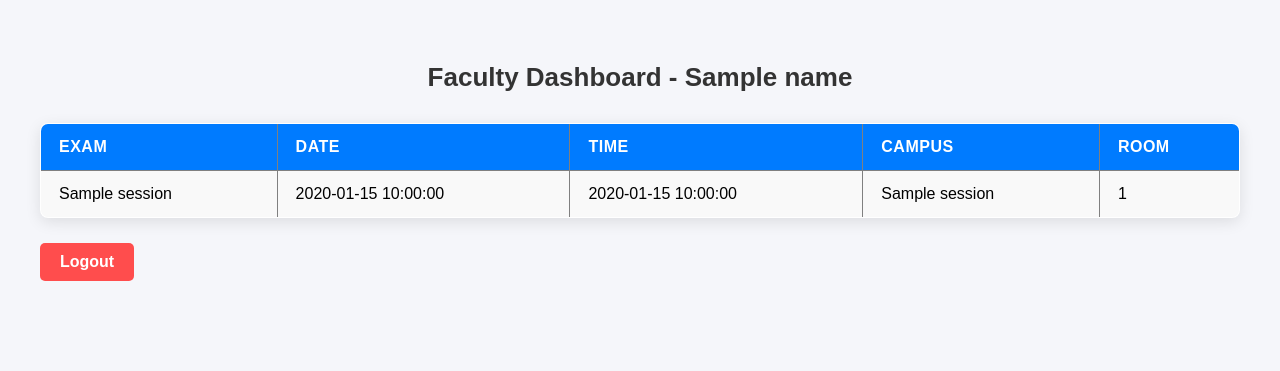
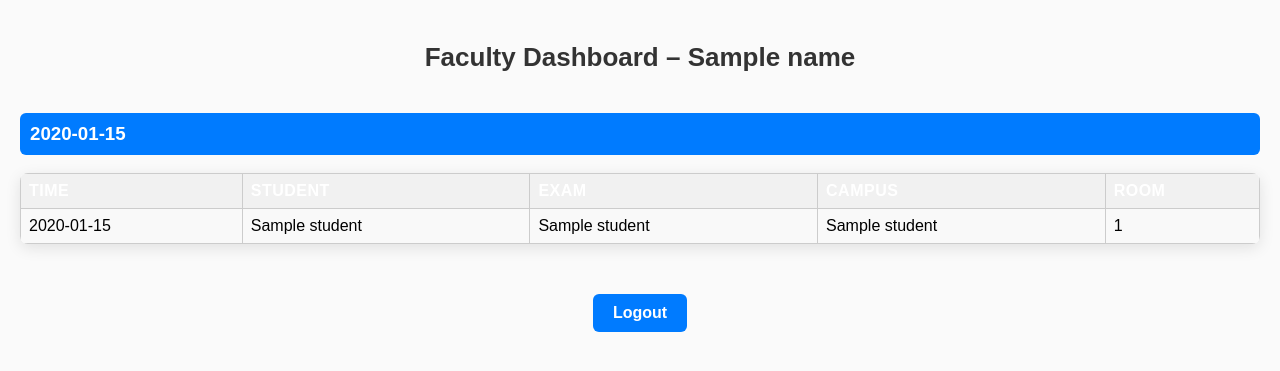
Before and after one commit to Scrumpossible/ExamRegistration, a Flask app: template Templates/faculty_home.html in a window 1280 px wide. Shown: the top 371 px of the page. Run offline with Flask 3, Linux system fonts and the light colour scheme; the template is opened without the code that fills it: most values are stand-ins (such as "Sample title", 1, 10 or a date in 2020).

Commit message:
Faculty page
Faculty dashboard working but needs tweaking

```diff
--- a/Templates/faculty_home.html
+++ b/Templates/faculty_home.html
@@ -4,29 +4,97 @@
     <meta charset="UTF-8">
     <meta name="viewport" content="width=device-width, initial-scale=1.0">
     <title>Faculty Dashboard</title>
-    <link rel="stylesheet" href="{{url_for('static', filename='faculty.css')}}">
+    <link rel="stylesheet" href="{{ url_for('static', filename='faculty.css') }}">
+    <style>
+        body {
+            font-family: Arial, sans-serif;
+            background-color: #fafafa;
+            padding: 20px;
+        }
+        h2 {
+            text-align: center;
+            margin-bottom: 30px;
+        }
+        h3 {
+            background-color: #007bff;
+            color: white;
+            padding: 10px;
+            border-radius: 6px;
+            margin-top: 40px;
+        }
+        table {
+            width: 100%;
+            border-collapse: collapse;
+            margin-top: 10px;
+            margin-bottom: 30px;
+        }
+        th, td {
+            border: 1px solid #ccc;
+            padding: 8px;
+            text-align: left;
+        }
+        th {
+            background-color: #f1f1f1;
+        }
+        .empty {
+            color: #888;
+            text-align: center;
+            font-style: italic;
+        }
+        a {
+            display: inline-block;
+            margin-top: 20px;
+            background-color: #007bff;
+            color: white;
+            padding: 10px 20px;
+            text-decoration: none;
+            border-radius: 6px;
+        }
+        a:hover {
+            background-color: #0056b3;
+        }
+    </style>
 </head>
 <body>
-    <h2>Faculty Dashboard - {{ name }}</h2>
-<table border="1">
+    <h2>Faculty Dashboard – {{ name }}</h2>
+
+    {% if schedule %}
+        {% for date, timeslots in schedule.items() %}
+            <h3>{{ date }}</h3>
+            <table>
                 <tr>
+                    <th>Time</th>
+                    <th>Student</th>
                     <th>Exam</th>
-  <th>Date</th>
-  <th>Time</th>
                     <th>Campus</th>
                     <th>Room</th>
                 </tr>
-{% for s in sessions %}
+                {% for time, students in timeslots.items() %}
+                    {% if students %}
+                        {% for s in students %}
                         <tr>
-  <td>{{ s.name }}</td>
-  <td>{{ s.session_date }}</td>
-  <td>{{ s.session_time }}</td>
+                            <td>{{ time }}</td>
+                            <td>{{ s.student_name }}</td>
+                            <td>{{ s.exam_name }}</td>
                             <td>{{ s.campus_name }}</td>
                             <td>{{ s.room_number }}</td>
                         </tr>
                         {% endfor %}
+                    {% else %}
+                        <tr>
+                            <td>{{ time }}</td>
+                            <td colspan="4" class="empty">No exams scheduled</td>
+                        </tr>
+                    {% endif %}
+                {% endfor %}
             </table>
-<a href="/">Logout</a>
+        {% endfor %}
+    {% else %}
+        <p style="text-align:center;">No upcoming exams scheduled.</p>
+    {% endif %}
 
+    <div style="text-align:center;">
+        <a href="/logout">Logout</a>
+    </div>
 </body>
 </html>
--- a/app.py
+++ b/app.py
@@ -22,7 +22,57 @@ def home():
 def faculty_home():
     if 'user_id' not in session or session.get('role') != 'faculty':
         return redirect('/login')
-    return render_template('faculty_home.html')
+
+    faculty_name = session.get('name', 'Faculty')
+    today = date.today()
+
+    db = get_db_connection()
+    cursor = db.cursor(dictionary=True)
+
+    cursor.execute("""
+        SELECT s.session_date, s.session_time, e.name AS exam_name,
+               l.campus_name, l.room_number, u.full_name AS student_name
+        FROM exam_sessions s
+        JOIN registrations r ON r.session_id = s.id
+        JOIN users u ON r.user_id = u.id
+        JOIN exams e ON s.exam_id = e.id
+        JOIN locations l ON s.location_id = l.id
+        WHERE s.session_date >= %s
+        ORDER BY s.session_date, s.session_time, u.full_name
+    """, (today,))
+
+    results = cursor.fetchall()
+    cursor.close()
+    db.close()
+
+    # --- Build schedule dictionary safely ---
+    schedule = {}
+    for row in results:
+        session_date = row['session_date']
+        session_time = row['session_time']
+
+        # Handle MySQL TIME fields that may come as timedelta
+        if isinstance(session_time, timedelta):
+            session_time = (datetime.min + session_time).time()
+
+        if session_date is None or session_time is None:
+            continue  # Skip incomplete rows
+
+        date_str = session_date.strftime("%Y-%m-%d")
+        time_str = session_time.strftime("%I:%M %p")
+
+        # Initialize day structure if missing
+        if date_str not in schedule:
+            schedule[date_str] = {f"{hour:02d}:00 AM" if hour < 12 else f"{hour-12:02d}:00 PM": []
+                                  for hour in range(8, 17)}
+
+        # Append student info to correct time slot
+        if time_str not in schedule[date_str]:
+            schedule[date_str][time_str] = []
+
+        schedule[date_str][time_str].append(row)
+
+    return render_template('faculty_home.html', name=faculty_name, schedule=schedule)
 
 @app.route('/login', methods=['GET', 'POST'])
 def login():
@@ -146,8 +196,6 @@ def remove_registration():
     return redirect('/student_home')
 
 # ---------- Exam Registration Page ----------
-from datetime import date, datetime, time, timedelta
-
 @app.route('/exam_register', methods=['GET', 'POST'])
 def exam_register():
     if 'user_id' not in session or session.get('role') != 'student':
@@ -167,6 +215,7 @@ def exam_register():
         if count >= 3:
             cursor.close()
             db.close()
+            flash("You have already registered for 3 exams.")
             return redirect('/student_home')
 
         # Check if session is full
@@ -175,6 +224,7 @@ def exam_register():
         if reg_count >= 20:
             cursor.close()
             db.close()
+            flash("That session is full.")
             return redirect('/exam_register')
 
         # Insert registration
@@ -182,6 +232,7 @@ def exam_register():
         db.commit()
         cursor.close()
         db.close()
+        flash("Exam registered successfully!")
         return redirect('/student_home')
 
     # --- GET: show registration form ---
@@ -191,7 +242,6 @@ def exam_register():
     cursor.execute("SELECT * FROM locations")
     locations = cursor.fetchall()
 
-    # Get upcoming sessions
     today = date.today()
     now = datetime.now().time()
 
@@ -208,30 +258,34 @@ def exam_register():
     """, (today,))
     sessions = cursor.fetchall()
 
-    # Filter out full or past timeslots and convert date/time to strings
     available_sessions = []
     for s in sessions:
-        session_time = s['session_time']
-        if isinstance(session_time, timedelta):
-            session_time = (datetime.min + session_time).time()
-        # Skip past times today
+        # Convert string date/time to Python types if necessary
+        if isinstance(s['session_date'], str):
+            s['session_date'] = datetime.strptime(s['session_date'], "%Y-%m-%d").date()
+        if isinstance(s['session_time'], timedelta):
+            s['session_time'] = (datetime.min + s['session_time']).time()
+        elif isinstance(s['session_time'], str):
+            s['session_time'] = datetime.strptime(s['session_time'], "%H:%M:%S").time()
+
+        # Skip full sessions or past times today
         if s['reg_count'] >= 20:
             continue
-        if s['session_date'] == today and session_time <= now:
+        if s['session_date'] == today and s['session_time'] <= now:
             continue
 
-        # Convert for JSON usage in template
         s['session_date'] = s['session_date'].strftime("%Y-%m-%d")
-        s['session_time'] = session_time.strftime("%H:%M")
+        s['session_time'] = s['session_time'].strftime("%I:%M %p").lstrip('0')
         available_sessions.append(s)
 
     cursor.close()
     db.close()
 
-    return render_template('student_exam_register.html',
-                           exams=exams,
-                           locations=locations,
-                           sessions=available_sessions)
+    return render_template(
+        'student_exam_register.html',
+        exams=exams,
+        locations=locations,
+        sessions=available_sessions)
 
 # ---------- Admin Home ----------
 @app.route('/admin_home')
```
Also changed, not shown: templates/student_exam_register.html (+9 -28 lines). Lines whose indentation alone changed are shown as unchanged.
